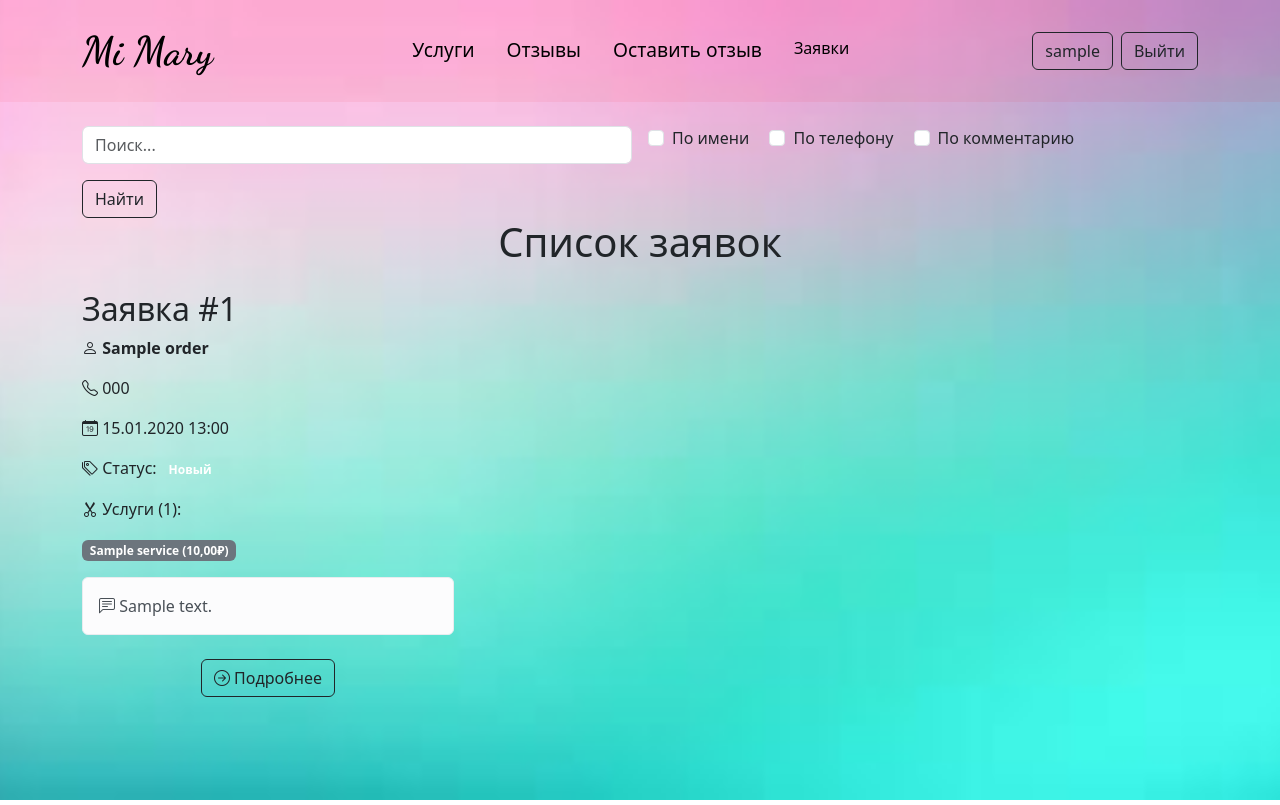
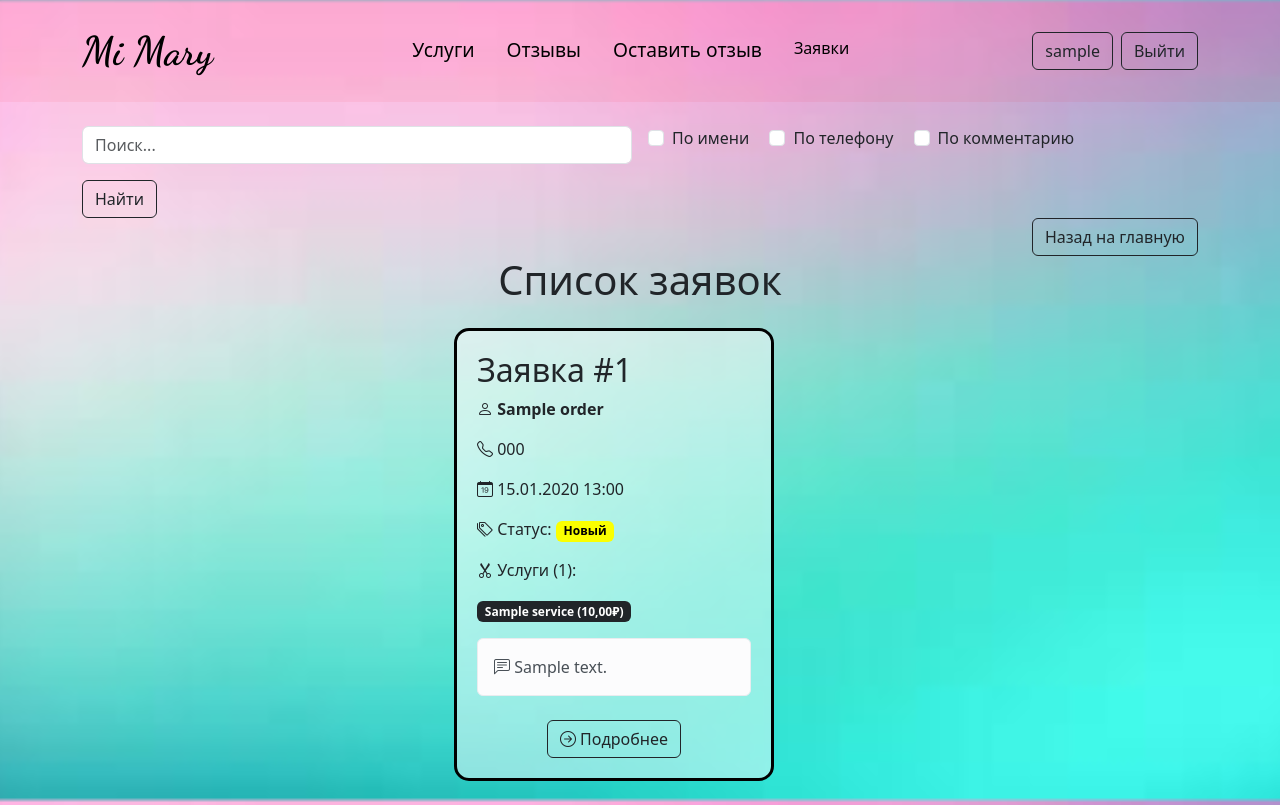
Before and after one commit to AlexStone1991/Mi.Mary, a Django app: page /orders/ in a window 1280 px wide. Run offline with Django 5.2, Linux system fonts and the light colour scheme; a user stored in the database is signed in; tables that the repository leaves empty hold one stand-in row (values such as "Sample post").

Commit message:
mi_mary - настроил оформление и другие функции! кнопки назад!

```diff
--- a/static/css/main.css
+++ b/static/css/main.css
@@ -71,14 +71,6 @@ html {
         background-color: #de49ff; /* Темнее при наведении */
         color: rgb(0, 0, 0);
     }
-    /* .card {
-        border: none;
-        transition: transform 0.3s;
-    }
-    .card:hover {
-        transform: translateY(-5px);
-    }*/
-
 
 /* Стили для карточек услуг */
 #service_list .card {
@@ -121,3 +113,57 @@ html {
     background-color: transparent !important;
     border: 1px solid rgb(0, 0, 0) !important;
 }
+/* Стили для карточек заявок */
+.flex-container {
+    display: flex;
+    flex-wrap: wrap;
+    gap: 20px;
+    justify-content: center;
+}
+.flex-card {
+    background: #ffffff76;
+    border: 3px solid #000000;
+    border-radius: 15px;
+    padding: 20px;
+    width: 320px;
+    transition: transform 0.3s;
+    position: relative;
+    overflow: hidden;
+}
+.flex-card:hover {
+    transform: translateY(-5px);
+}
+.div-container {
+    background: #ffffff76;
+    border: 3px solid #000000;
+    border-radius: 15px;
+    padding: 20px;
+
+    transition: transform 0.3s;
+    position: relative;
+    overflow: hidden;
+}
+/* Цвета статусов */
+.bg-new {
+    background-color: #fbff00 !important;
+    color: rgb(0, 0, 0);
+}
+.bg-confirmed {
+    background-color: #2196F3 !important;
+    color: rgb(0, 0, 0);
+}
+.bg-completed {
+    background-color: #4CAF50 !important;
+    color: rgb(0, 0, 0);
+}
+.bg-canceled {
+    background-color: #F44336 !important;
+    color: rgb(0, 0, 0);
+}
+
+.prof-container {
+    background: #ffffff43;
+    border: 3px solid #000000;
+    border-radius: 15px;
+    padding: 20px;
+}
--- a/templates/include_order_card.html
+++ b/templates/include_order_card.html
@@ -20,7 +20,7 @@
         <p><i class="bi bi-scissors"></i> Услуги ({{ order.services.count }}):</p>
         <div class="services">
             {% for service in order.services.all %}
-                <span class="badge bg-secondary">
+                <span class="badge bg-dark">
                     {{ service.name }} ({{ service.price }}₽)
                 </span>
             {% empty %}
--- a/templates/landing.html
+++ b/templates/landing.html
@@ -59,8 +59,6 @@
         </div>
     </div>
 </section>
-
-
 
 <!-- Раздел "Отзывы" -->
 <section class="py-5" id="reviews">
--- a/templates/orders_list.html
+++ b/templates/orders_list.html
@@ -37,6 +37,9 @@
     </div>
 </div>
 <div>
+    <div class="card-img-top d-flex justify-content-end">
+        <a href="{% url 'landing' %}" class="btn btn-outline-dark ">Назад на главную</a>
+    </div>
     {% if user.is_staff %}
         <h1 class="text-center mb-4">Список заявок</h1>
         <div class="flex-container">
@@ -50,7 +53,7 @@
         <div class="alert alert-warning text-center">
             <h4>Доступ запрещён</h4>
             <p>Только сотрудники Mi Mary могут просматривать этот раздел</p>
-            <a href="{% url 'landing' %}" class="btn btn-primary">На главную</a>
+            <a href="{% url 'landing' %}" class="btn btn-dark">На главную</a>
         </div>
     {% endif %}
 </div>
--- a/templates/profile_detail.html
+++ b/templates/profile_detail.html
@@ -3,7 +3,10 @@
 <div class="container mt-5">
     <div class="row justify-content-center">
         <div class="col-md-8">
-            <div class="card">
+            <div class="prof-container">
+                <div class="card-img-top d-flex justify-content-end">
+                    <a href="{% url 'landing' %}" class="btn btn-outline-dark ">Назад на главную</a>
+                </div>
                 <div class="card-header">
                     <h3 class="text-center">Профиль пользователя</h3>
                 </div>
@@ -27,7 +30,6 @@
                                 <a href="{% url 'profile_edit' %}" class="btn btn-primary">Редактировать профиль</a>
                                 <a href="{% url 'change_password' %}" class="btn btn-warning">Сменить пароль</a>
                             </div>
-                            <a href="{% url 'landing' %}" class="btn btn-outline-dark ">Назад на главную</a>
                         </div>
                     </div>
                 </div>
--- a/templates/profile_update_form.html
+++ b/templates/profile_update_form.html
@@ -11,7 +11,7 @@
                     <form method="post" enctype="multipart/form-data">
                         {% csrf_token %}
                         {% for error in form.non_field_errors %}
-                           <div class="alert alert-danger">{{ error }}</div>
+                            <div class="alert alert-danger">{{ error }}</div>
                         {% endfor %}
                         {% for field in form %}
                         {% for error in field.errors %}
--- a/templates/thanks.html
+++ b/templates/thanks.html
@@ -11,7 +11,7 @@
             <h1 class="display-5 fw-bold">{{ title }}</h1>
             <p class="fs-4">{{ message }}</p>
             <p id="countdown">Вы будете перенаправлены на главную страницу через <span id="time">5</span> секунд.</p>
-        <a href="{% url 'landing' %}" class="btn btn-primary mt-3">
+        <a href="{% url 'landing' %}" class="btn btn-dark mt-3">
             <i class="bi bi-house-door"></i> Вернуться на главную
         </a>
         </div>
--- a/templates/users_login_registr.html
+++ b/templates/users_login_registr.html
@@ -11,7 +11,7 @@
                     <form method="post" enctype="multipart/form-data">
                         {% csrf_token %}
                         {% for error in form.non_field_errors %}
-                           <div class="alert alert-danger">{{ error }}</div>
+                            <div class="alert alert-danger">{{ error }}</div>
                         {% endfor %}
                         {% for field in form %}
                         {% for error in field.errors %}
--- a/templates/users_message.html
+++ b/templates/users_message.html
@@ -8,7 +8,7 @@
                     <h3 class="text-center">{{ operation_type }}</h3>
                 </div>
                 <div class="card-body">
-                   {{ message }}
+                    {{ message }}
                 </div>
             </div>
         </div>
```
Also changed, not shown: templates/category_services.html (+6 -8 lines), templates/order_detail.html (+9 -27 lines). Lines whose indentation alone changed are shown as unchanged.
